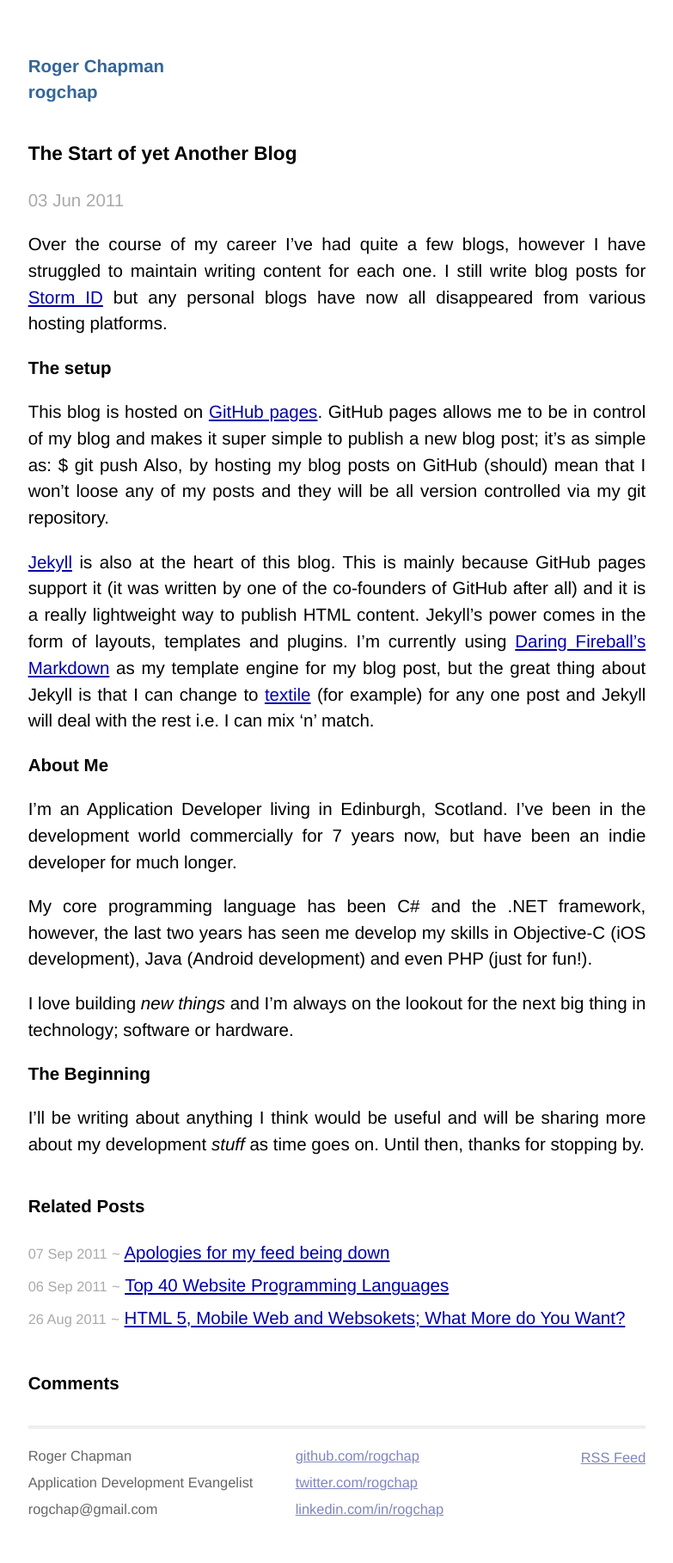
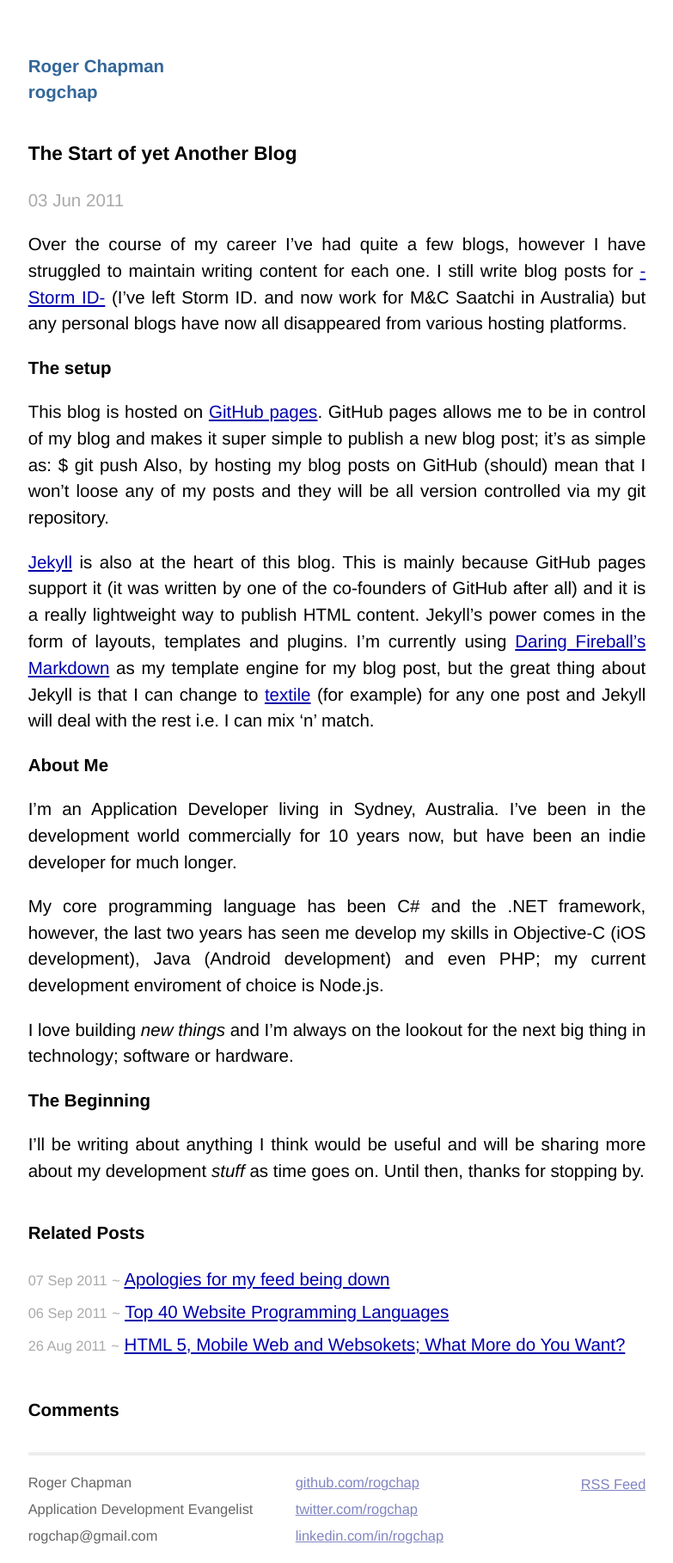
Before and after one commit to rogchap/rogchap.github.io, a Jekyll site: the page built from _posts/2011-06-03-the-start-of-yet-another-blog.md, in a window 1280 px wide. Shown: the whole page at 86% size, without its empty margins (248-1031 px from the left). Built offline with Jekyll 4.4.1, drawn with Linux system fonts in a browser that asks for light colours; Markdown is read by kramdown in place of the engine named in the settings; comment, search, counter and statistics services are not loaded; before the commit the page ends 1787 px from its top, so only the background shows below that.

Commit message:
updated bio post

```diff
--- a/_posts/2011-06-03-the-start-of-yet-another-blog.md
+++ b/_posts/2011-06-03-the-start-of-yet-another-blog.md
@@ -3,7 +3,7 @@ layout: post
 title: The Start of yet Another Blog
 ---
 
-Over the course of my career I've had quite a few blogs, however I have struggled to maintain writing content for each one. I still write blog posts for [Storm ID](http://blog.stormid.com) but any personal blogs have now all disappeared from various hosting platforms.
+Over the course of my career I've had quite a few blogs, however I have struggled to maintain writing content for each one. I still write blog posts for [-Storm ID-](http://blog.stormid.com) (I've left Storm ID. and now work for M&C Saatchi in Australia) but any personal blogs have now all disappeared from various hosting platforms.
 
 The setup
 ---------
@@ -15,9 +15,9 @@ Also, by hosting my blog posts on GitHub (should) mean that I won't loose any of
 
 About Me
 --------
-I'm an Application Developer living in Edinburgh, Scotland. I've been in the development world commercially for 7 years now, but have been an indie developer for much longer.
+I'm an Application Developer living in Sydney, Australia. I've been in the development world commercially for 10 years now, but have been an indie developer for much longer.
 
-My core programming language has been C# and the .NET framework, however, the last two years has seen me develop my skills in Objective-C (iOS development), Java (Android development) and even PHP (just for fun!).
+My core programming language has been C# and the .NET framework, however, the last two years has seen me develop my skills in Objective-C (iOS development), Java (Android development) and even PHP; my current development enviroment of choice is Node.js.
 
 I love building *new things* and I'm always on the lookout for the next big thing in technology; software or hardware.
 
```
